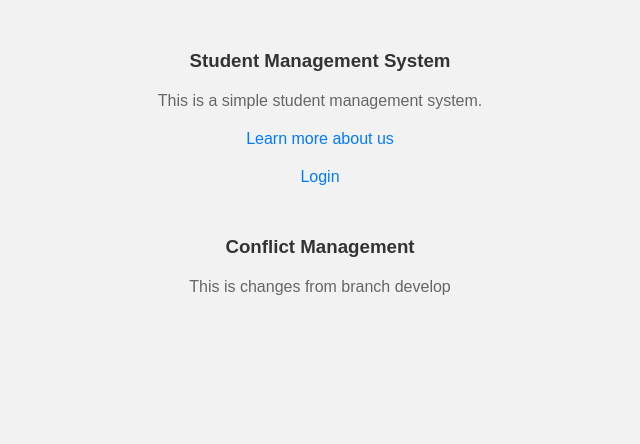
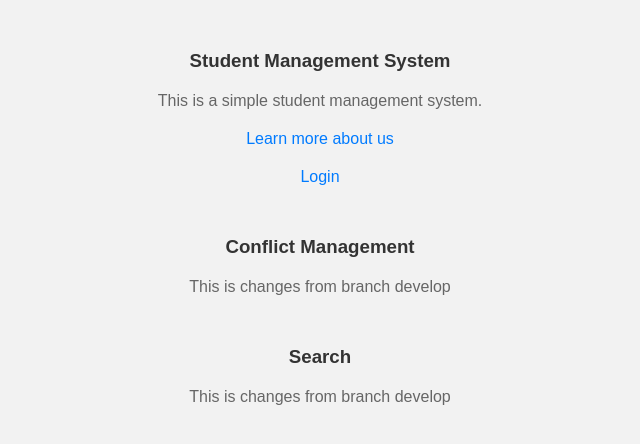
Before and after one commit to byamungulewis01/student-management, a plain HTML site: page index.html in a window 1280 px wide. Shown: the whole page, without its empty margins (320-960 px from the left). Drawn offline with Linux system fonts and the light colour scheme.

Commit message:
add changes in Main codes

```diff
--- a/index.html
+++ b/index.html
@@ -36,6 +36,10 @@
         <h3>Conflict Management</h3>
         <p>This is changes from branch develop</p>
     </section>
+    <search>
+        <h3>Search</h3>
+        <p>This is changes from branch develop</p>
+    </search>
 
 </body>
 </html>
```
